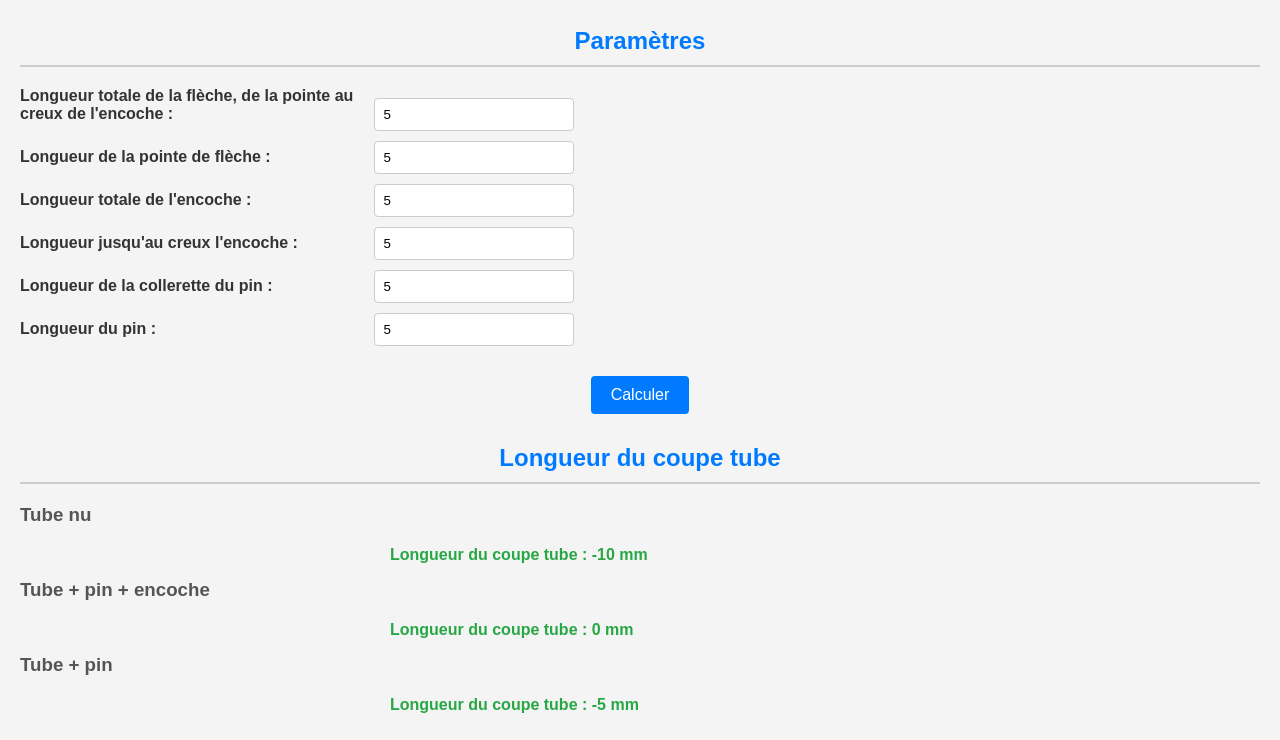
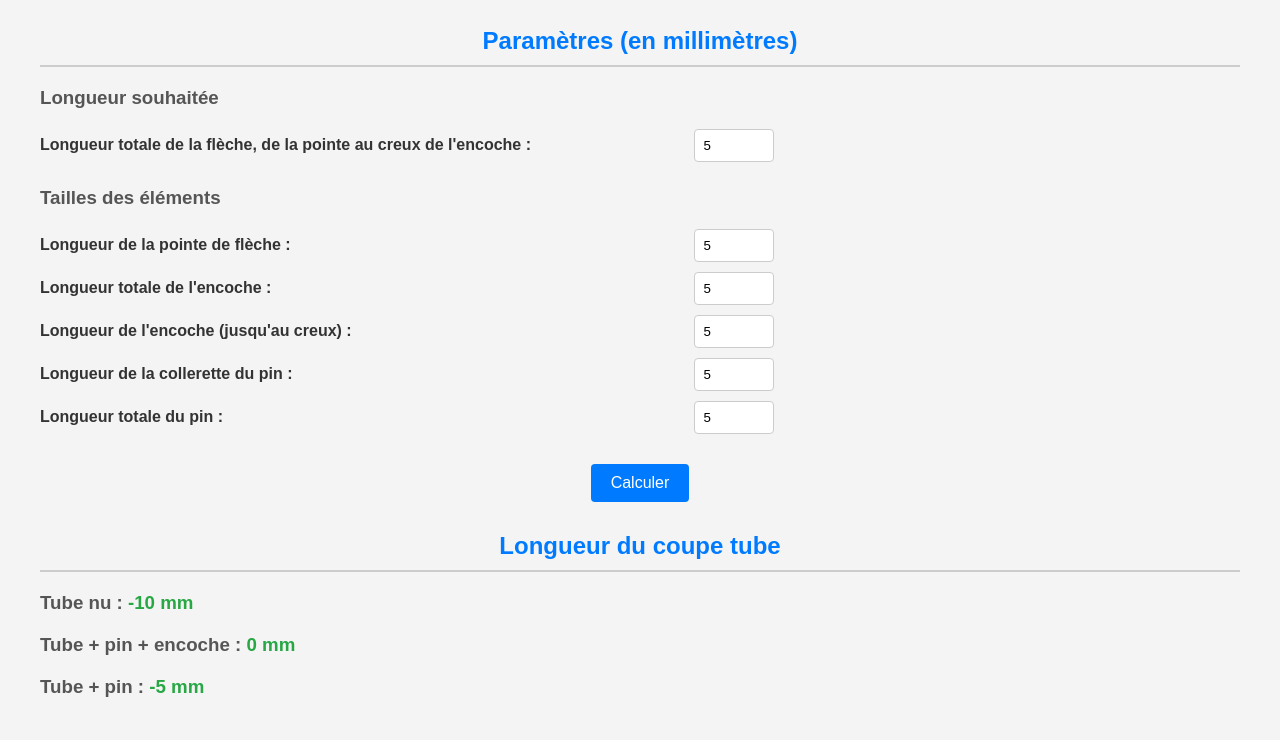
Before and after one commit to mat-chartier/tube-cutter-length-calculator, a plain HTML site: page index.html in a window 1280 px wide. Both pictures are taken after typing "5", "5", "5", "5", "5", "5" into the empty fields and a click on the button "Calculer". Shown: the part 60-800 px from the top of the page. Drawn offline with Linux system fonts and the light colour scheme.

Commit message:
Improved UX

```diff
--- a/index.html
+++ b/index.html
@@ -5,9 +5,11 @@
   <style type="text/css">
     body {
       font-family: sans-serif;
-      margin: 20px;
+      margin: auto;
       background-color: #f4f4f4;
       color: #333;
+      max-width: 1200px;
+      padding: 20px;
     }
 
     h1,
@@ -26,7 +28,7 @@
 
     label {
       display: inline-block;
-      width: 350px;
+      width: 650px;
       margin-bottom: 5px;
       font-weight: bold;
     }
@@ -36,7 +38,7 @@
       margin-bottom: 10px;
       border: 1px solid #ccc;
       border-radius: 4px;
-      width: 200px;
+      width: 80px;
     }
 
     button {
@@ -62,8 +64,6 @@
     }
 
     span {
-      display: block;
-      margin-left: 370px;
       margin-bottom: 10px;
       font-weight: bold;
       color: #28a745;
@@ -71,7 +71,8 @@
   </style>
   <body>
     <h1>A quelle longueur régler le coupe tube ?</h1>
-    <h2>Paramètres</h2>
+    <h2>Paramètres (en millimètres)</h2>
+    <h3>Longueur souhaitée</h3>
     <label for="totalLength"
       >Longueur totale de la flèche, de la pointe au creux de l'encoche :</label
     >
@@ -81,6 +82,7 @@
       placeholder="Longueur totale (en mm)"
     />
     <br />
+    <h3>Tailles des éléments</h3>
     <label for="arrowHeadLength">Longueur de la pointe de flèche :</label>
     <input
       type="number"
@@ -95,11 +97,11 @@
       placeholder="Longueur totale de l'encoche (en mm)"
     />
     <br />
-    <label for="nockLength">Longueur jusqu'au creux l'encoche :</label>
+    <label for="nockLength">Longueur de l'encoche (jusqu'au creux) :</label>
     <input
       type="number"
       id="nockLength"
-      placeholder="Longueur jusqu'au creux de l'encoche (en mm)"
+      placeholder="Longueur de l'encoche jusqu'au creux (en mm)"
     />
     <br />
     <label for="pinCollarLength">Longueur de la collerette du pin :</label>
@@ -109,16 +111,13 @@
       placeholder="Longueur de la collerette du pin (en mm)"
     />
     <br />
-    <label for="pinLength">Longueur du pin :</label>
+    <label for="pinLength">Longueur totale du pin :</label>
     <input type="number" id="pinLength" placeholder="Longueur du pin (en mm)" />
     <button id="calculate">Calculer</button>
     <h2>Longueur du coupe tube</h2>
-    <h3>Tube nu</h3>
-    <span id="tubeOnly"></span>
-    <h3>Tube + pin + encoche</h3>
-    <span id="tubePinNock"></span>
-    <h3>Tube + pin</h3>
-    <span id="tubePin"></span>
+    <h3>Tube nu : <span id="tubeOnly"></span></h3>
+    <h3>Tube + pin + encoche : <span id="tubePinNock"></span></h3>
+    <h3>Tube + pin : <span id="tubePin"></span></h3>
   </body>
   <script type="text/javascript">
     document.getElementById("calculate").addEventListener("click", function () {
@@ -158,13 +157,13 @@
 
       document.getElementById(
         "tubeOnly"
-      ).innerText = `Longueur du coupe tube : ${tubeOnly} mm`;
+      ).innerText = `${tubeOnly} mm`;
       document.getElementById(
         "tubePinNock"
-      ).innerText = `Longueur du coupe tube : ${tubePinNock} mm`;
+      ).innerText = `${tubePinNock} mm`;
       document.getElementById(
         "tubePin"
-      ).innerText = `Longueur du coupe tube : ${tubePin} mm`;
+      ).innerText = `${tubePin} mm`;
     });
   </script>
 </html>
```
